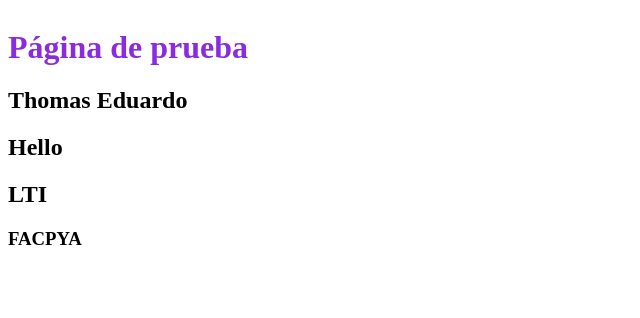
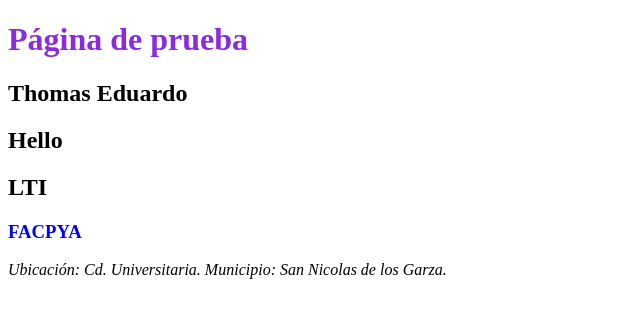
Before and after one commit to ThomasMedina01/mi_pagina, a plain HTML site: page index.html in a window 1280 px wide. Shown: the whole page, without its empty margins (0-640 px from the left). Drawn offline with Linux system fonts and the light colour scheme.

Commit message:
3.- add js, css, favicon, html

```diff
--- /dev/null
+++ b/app.js
@@ -0,0 +1 @@
+console.log("Hola javascript")
--- /dev/null
+++ b/estilos.css
@@ -0,0 +1,3 @@
+h3  {
+    color:blue;
+}
--- a/index.html
+++ b/index.html
@@ -4,15 +4,28 @@
     <meta charset="UTF-8">
     <meta name="viewport" content="width=device-width, initial-scale=1.0">
     <meta http-equiv="X-UA-Compatible" content="IE-edge">
-    <title>Grupo 51</title>
+    <meta name="description" content="Página de prueba HTML">
+    <meta name="keywords" content="html, web, escuela">
+    <meta name="Author" content="Thomas Medina">
+
+    <script src="app.js"></script>
+
+    <link rel="stylesheet" href="estilos.css">
+    <link rel="shortcut icon" href="favicon.ico" type="image/x-icon">
+
+    <title>Grupo 51 página</title>
 </head>
 <body>
-    <marquee behavior="alternate" direction="right">
-        <h1 id="header" style="color:blueviolet">Página de prueba</h1>
-        <h2 lang="en">Thomas Eduardo</h2>
-        <h2 lang="en" tabindex="2">Hello</h2>
-        <h2 class="carrera" tabindex="1">LTI</h2>
-        <h3>FACPYA</h3>
-    </marquee>
+
+    <h1 id="header" style="color:blueviolet">Página de prueba</h1>
+    <h2 lang="en">Thomas Eduardo</h2>
+    <h2 lang="en" tabindex="2">Hello</h2>
+    <h2 class="carrera" tabindex="1">LTI</h2>
+    <h3>FACPYA</h3>
+    <address>
+        Ubicación: Cd. Universitaria.
+        Municipio: San Nicolas de los Garza.
+    </address>
+
 </body>
 </html>
```
Also changed, not shown: favicon.ico (added).
